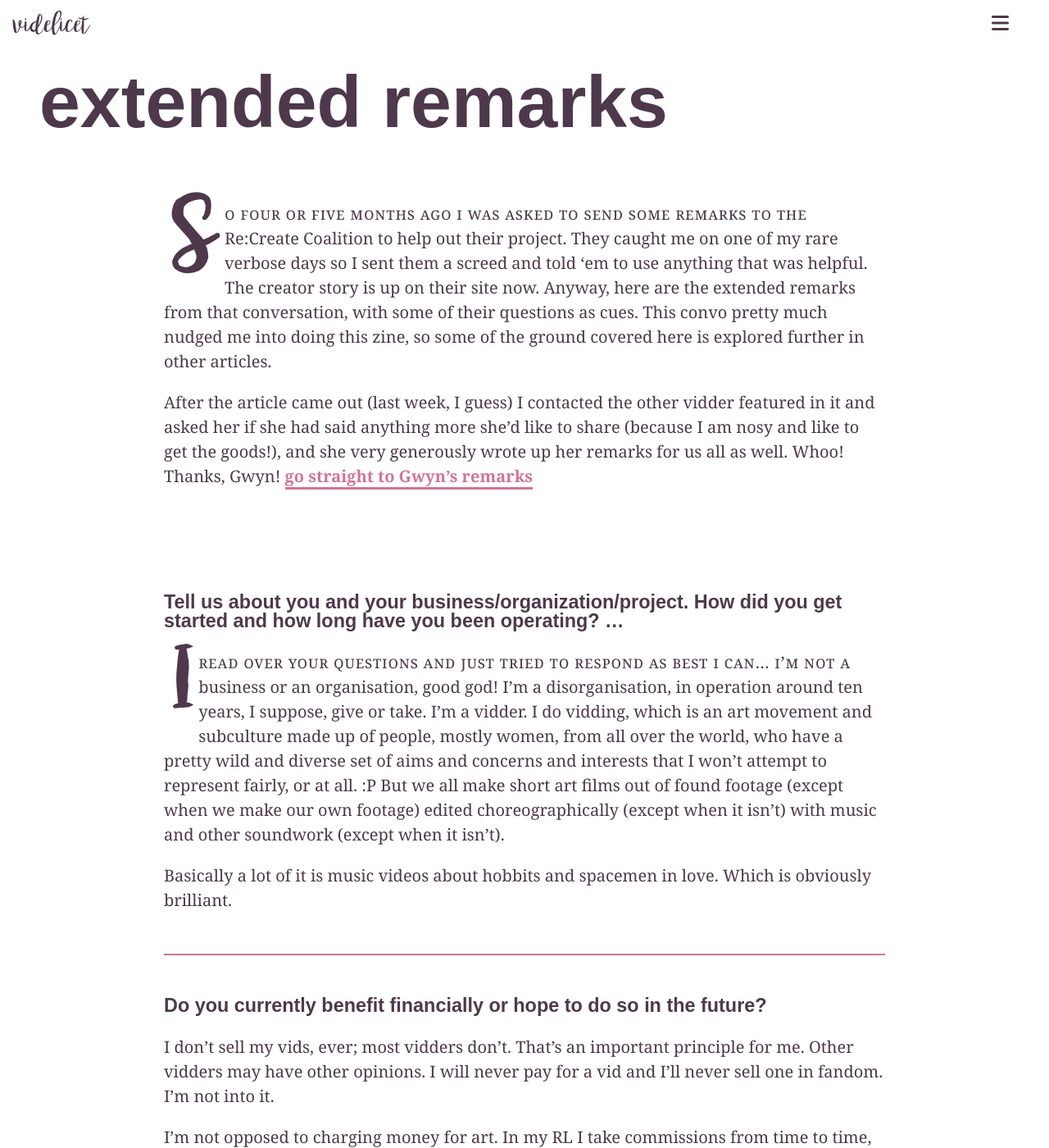
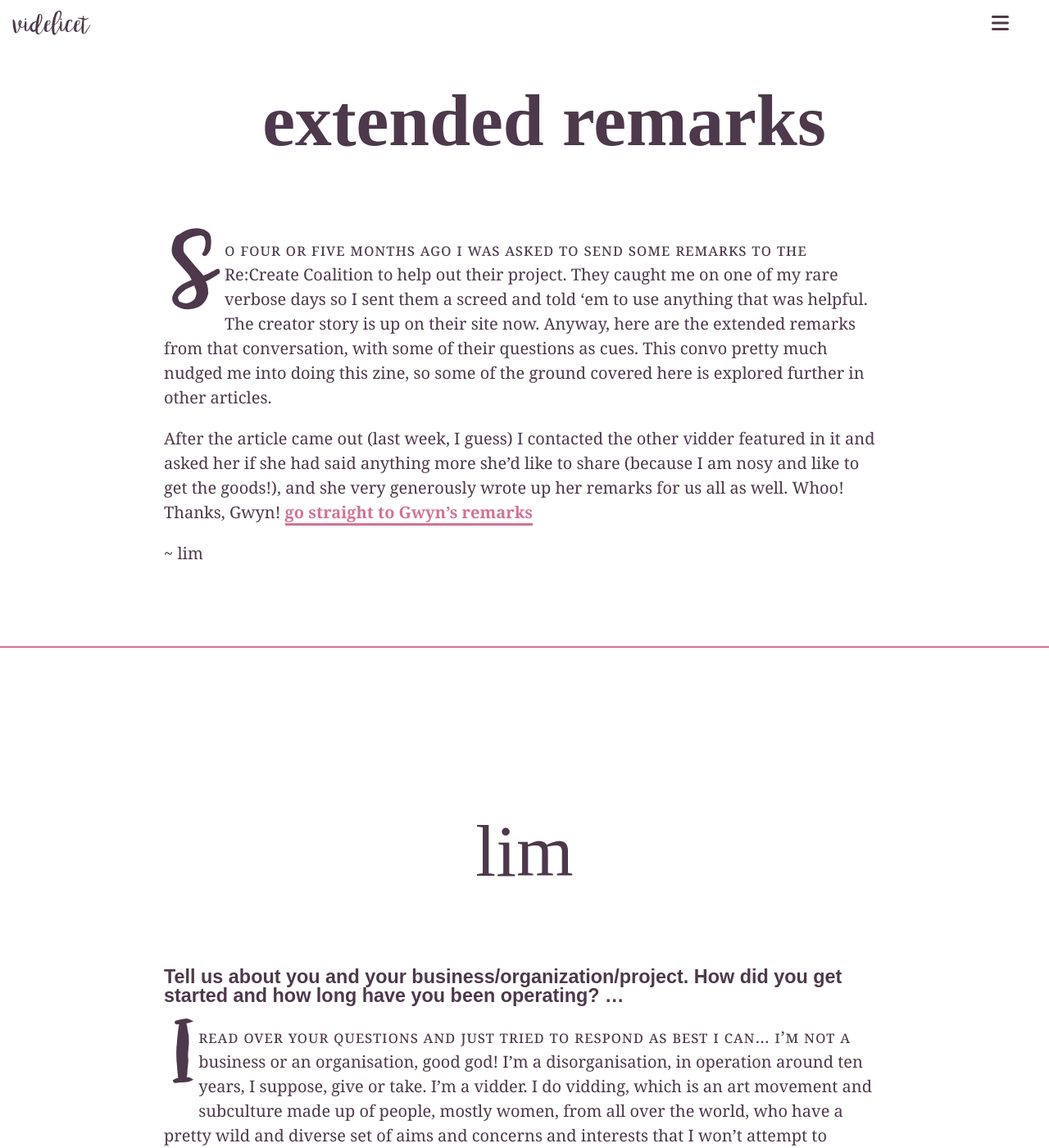
Before and after one commit to limithub/videlicet, a Jekyll site: the page built from _posts/2017-03-04-limterview.md, in a window 1280 px wide and 1400 px high. Shown: the whole window at 82% size. Built offline with Jekyll 4.4.1, drawn with Linux system fonts in a browser that asks for light colours; nearby versions of some CDN libraries; some of the changed text lies outside the part shown.

Commit message:
completed limterview

```diff
--- a/_posts/2017-03-04-limterview.md
+++ b/_posts/2017-03-04-limterview.md
@@ -5,19 +5,28 @@
 pitch: |
  Extended remarks from the Re:Create Coalition interview
 hero: assets/pics/posts/interview/images-head.jpg
-tools: [scrollify, youtube]
-fonts: ["Abril Fatface", Amatic SC"]
+tools: [scrollify]
+fonts: [Oswald, Meddon]
 resources: |
 code: |
+ article h2 {font:7vw/1.5 "Meddon", serif; text-align:center;}
+ #tos {clear:right}
 categories: [articles, vidding]
 ---
 <section class="copy" markdown="1">
 So four or five months ago I was asked to send some remarks to the Re:Create Coalition to help out their project. They caught me on one of my rare verbose days so I sent them a screed and told 'em to use anything that was helpful. The creator story is up on their site now. Anyway, here are the extended remarks from that conversation, with some of their questions as cues. This convo pretty much nudged me into doing this zine, so some of the ground covered here is explored further in other articles.
 
 After the article came out (last week, I guess) I contacted the other vidder featured in it and asked her if she had said anything more she'd like to share (because I am nosy and like to get the goods!), and she very generously wrote up her remarks for us all as well. Whoo! Thanks, Gwyn! [go straight to Gwyn's remarks](#gwyn)
+
+~ lim
 </section>
 
+<hr />
+
 <section class="copy" markdown="1">
+## lim
+
+
 ### Tell us about you and your business/organization/project. How did you get started and how long have you been operating? ...
 
 I read over your questions and just tried to respond as best I can... I'm not a business or an organisation, good god! I’m a disorganisation, in operation around ten years, I suppose, give or take. I’m a vidder. I do vidding, which is an art movement and subculture made up of people, mostly women, from all over the world, who have a pretty wild and diverse set of aims and concerns and interests that I won’t attempt to represent fairly, or at all. :P But we all make short art films out of found footage (except when we make our own footage) edited choreographically (except when it isn’t) with music and other soundwork (except when it isn’t).
@@ -39,21 +48,17 @@
 
 ### IP
 
+<aside class="right" markdown="1">
+(Novelty is interesting, isn’t it? It’s the basis of consumerism but you really have to work hard to train kids into it. If you have kids or know kids, you’ll know that when they’re small, they really want repetition - they think the best thing in the world is to read the same book twenty times in a row. Or sing the same song over and over. Or knock down blocks. My niece puts bricks in a bucket and shakes them, over and over. Again! Again! And you’ll know that it takes years, even, for them to really be thrilled by new toys at Christmas. That’s the joke isn’t it - I bought little Sophie all these marvellous toys and she’s just playing with the boxes.)
+</aside>
+
 And you know, culture can’t be owned. You can control expression, you can shut people down and scare them into silence, and put them in jail, of course, but you can’t stop them thinking unless you kill them, and with that so dies the culture. You can’t have it both ways. If you want to sell them your ideas, then you can’t stop those ideas living in their minds, shaping their thoughts, coming out again as speech. Intellectual property is a fantasy, really. Originality is a fantasy. In some ways vidding exposes this too starkly to be borne, perhaps - a lot of vidding technique is really about patterning, flow and raccord - showing this is like that, this is like that. Here is this scene, this man on his knees in the rain, holding his arms up, and here it is again and again and again, like an iconology, I suppose. It’s heresy.
 
 I can say what I like about the Queen, but I had better shut my mouth about Mickey Mouse or I will be TOSd, C&D'd, DMCAd, served, sued, chased offline. That’s interesting to me. I’m compelled to go there. Aren’t you? I can’t leave it alone. Ten years and I’m still stuck on that.
 
-<section class="invert">
-<div class="mid copy" markdown="1">
-(Novelty is interesting, isn’t it? It’s the basis of consumerism but you really have to work hard to train kids into it. If you have kids or know kids, you’ll know that when they’re small, they really want repetition - they think the best thing in the world is to read the same book twenty times in a row. Or sing the same song over and over. Or knock down blocks. My niece puts bricks in a bucket and shakes them, over and over. Again! Again! And you’ll know that it takes years, even, for them to really be thrilled by new toys at Christmas. That’s the joke isn’t it - I bought little Sophie all these marvellous toys and she’s just playing with the boxes.)
-</div>
-</section>
 
-<div class="parallax" id="tos">
-<h3>TOS</h3>
-</div>
+### TOS
 
-<section class="copy" markdown="1">
 ### Have you been faced with any copyright challenges since you first launched?
 
 I’ve been tossed off so many sites - I can’t even remember them all: imeem was a big one - a lot of vidders invested a lot of energy into that site and we all got tossed in one go. I posted a vid called Us there in 2007, that went sort of viral and was part of an important moment in the community, a time of artistic and social change, and all those comments and that history is gone now. I wasn’t crying about it or anything; I’m just saying cause you asked. And Blip, I got tossed from blip a year or so ago. Vimeo, dailymotion I think? Some place with an orange header... soooo many. I don’t try new places any more. I only post to Youtube now, for streaming. Youtube tosses vidders all the time - there’s a lot of backchannel networking to re-find people once they are tossed - but it’s big enough that you can just re-join and re-up. Takedowns are more common and most vidders don’t contest them, but they do alter their vids to get around ContentId, so it [distorts the aesthetic](http://vidding.tumblr.com/post/149267417129/notes-towards-contentids-effects-on-vidding-fx).
@@ -62,10 +67,9 @@
 
 I have had probably one third of all my vids taken down off Youtube. Nowadays I contest takedowns, because I am an Old now and so I feel obliged to do it for the kids. And I’ve always won, so far - they don’t really want to push it, they just want to bully you. But even if you do contest, your vid is still choked (The Choke is when your vid is suspended for 30 days and then when it comes online it doesn’t count as new so it doesn’t get into the sidebar or searches, so you can’t find your people). It’s not AS big a deal for me as I have my own site and people download directly from me when I am choked or tossed, but most vidders don’t have that. I’m very lucky to have that, for now. Of course that could get closed down. Anything could.
 
-<div class="youtube-player" data-id= ""></div>
+<div class="video"><iframe width="560" height="315" src="https://www.youtube.com/embed/_yxHKgQyGx0?rel=0" frameborder="0" allowfullscreen></iframe></div>
 
 When Youtube took [Us](https://www.youtube.com/watch?v=_yxHKgQyGx0) down, it was just after they had put it up on their front page as one of the [Landmarks of Youtube](https://youtube.googleblog.com/2009/11/curator-of-month-michael-wesch.html), LOL. That’s the first time I contested actually, in 2009. Before that I had just accepted it, like the weather. But anyway that time I called in the OTW Legal to back me up because it properly vexed me, you know? Youtube liked it well enough when that vid was in museums and in the Library of Congress and all that, when academics were arguing that Youtube was [culturally important](https://www.youtube.com/watch?v=TPAO-lZ4_hU&list=PLliE8mqiSLjwoQ7sXRXkd-JEmFhtIfaur) should be protected from the RIAA because of remix, <em>because</em> of this UGC content, but not enough to actually do anything themselves to protect or support the content. We are just cattle, I get it. But even cattle get protection from the wolves! A fence. A guard-dog. I was so vexed!
-<div class="youtube-player" data-id= ""></div>
 
 Anyway, the process changes all the time, but it doesn’t stop. When I contested [Expo](http://limvids.tumblr.com/post/95534697172/expo#notes) Disney only choked me for the weekend, but I just fought a takedown on a vid called [Horse](/articles/vidding/legal) and Endemol choked me for three months, the fight took three months, and the forms now, oh my god, are terrifying! I had a lot of help - I had OTW help and a real life copyright lawyer and it was still absolutely arse gravy, the whole thing. I had to write a CV and put in my name and address and say I was prepared to go to jail. (Over a BBC fanvid, as well, which is extra depressing, really. I’m such a good girl. I pay my tv licence and I don’t even have a proper telly!) They never tell you the next step in the process so you are fighting blind. They design the forms to be intimidating. Most people don’t dare. It’s a chilling effect.
 
@@ -77,22 +81,25 @@
 I’m a Youtube vidder, broadly of that generation, and I personally would never have vidded without the internet. The last 10 years, I was caring 24/7 the whole time I was vidding, so obviously I couldn’t access anything offline as I had no money and couldn’t go out anyway. So it was internet or nothing for me. And that’s true for a lot of people. There are people shut up all over the place who can’t get into the world any other way.
 
 I can't think of anything else to say. Perhaps at least some of this is useful.
-
-lim
 </section>
 
-<div class="youtube-player fullscreen" data-id="tzP8kBrXCP4"></div>
+<hr />
 
 <section class="copy" markdown="1">
 ## Gwyn
 
+> we called ourselves the Media Cannibals
+
 I did my interview on the phone from a hotel room in Washington DC, so I don't remember a lot of what I said exactly, but these are some of the things I wanted to discuss when we talked.
 
-I started vidding  on VCRs back in the mid-'90s as part of a group that called themselves the Media Cannibals. Back then fans used to trade tapes of vids or sell them at cons, but you didn't sell them to make money, you sold them to make back the cost of the duplicating and the cost of the tapes and the  mailing, all that stuff. When I started out, almost everything was done under the table, especially fanworks that were not heteronormative or for general audiences — you had to kind of do the <em>wink wink nudge nudge</em> thing, ask what they had under the table or if they knew anyone who had vid tapes (we called them songvids back then, to distinguish them from professional music videos). Vids were very much made for a fannish audience by fans, there was no wider network of distribution so outsiders never saw them really.
+<blockquote class="sidequote right"><p>wink wink nudge nudge</p></blockquote>
+I started vidding on VCRs back in the mid-'90s as part of a group that called themselves the Media Cannibals. Back then fans used to trade tapes of vids or sell them at cons, but you didn't sell them to make money, you sold them to make back the cost of the duplicating and the cost of the tapes and the  mailing, all that stuff. When I started out, almost everything was done under the table, especially fanworks that were not heteronormative or for general audiences — you had to kind of do the <em>wink wink nudge nudge</em> thing, ask what they had under the table or if they knew anyone who had vid tapes (we called them songvids back then, to distinguish them from professional music videos). Vids were very much made for a fannish audience by fans, there was no wider network of distribution so outsiders never saw them really.
 
-Most of the time you saw vids at cons and on the tapes you got from vidders. People were very afraid of vids getting out there into the mainstream at first; we saw a lot of potential for legal action against us and it was worrying. I know people who still do password their vids sites and don't post to streaming services.
+Most of the time you saw vids at cons and on the tapes you got from vidders. People were very afraid of vids getting out there into the mainstream at first; we saw a lot of potential for legal action against us and it was worrying. I know people who still do password their vid sites and don't post to streaming services.
 
 These days pretty much anybody can make a vid, but back then you had to spend a lot of money for the equipment, the supplies, all that stuff--it wasn't an easy entry point. You often had to be mentored into fandom and especially with vidding, you really had to have someone show you how to set the equipment up and use it. Aesthetic concepts were passed down from the teachers to the students, basically, and so the art form evolved that way. Then computers came along and with each successive generation it became easier and easier not just to make vids but to put them online.
+
+<blockquote class="sidequote left invert"><p>we're always trying to find new ways to distribute</p></blockquote>
 
 The copyright issues changed, too – with VCRs you had to worry about things like Macrovision, being able to duplicate large quantities of tapes somewhere and not get arrested or fined for it, that sort of thing. These days it's DRM  and whatever license a music company has with YouTube or Vimeo, blocking in certain countries  because their IP laws are different, etc. It's really a challenge, and outside of YouTube and Vimeo, a lot of the streaming places that vidders were using to host the vids have gone away, so we're always trying to find new ways to distribute them. But I mean, we were doing it through private and under the table networks before, so there will probably always be ways to get the vids out there as long as there are vids being made.
 
@@ -102,6 +109,6 @@
 
 We also know that the people who produce movies and TV shows are usually men and rarely interested in the kinds of stories that we're interested in examining the way vids can allow you to: you can make a more intimate story or a character study or focus on visual aspects. Hollywood caters to the male gaze; they care more about explosions and superheroes beating the crap out of each other, but a lot of times fans would much rather have a story about two characters in a relationship, or they want to examine something that made a character who they are, or they might believe a character's queer, for instance, and want to represent that, or a woman who is relegated to the background can become the kickass central focus of a story in a way she'd never get to in the source. We know we'll never get to see that normally, and that's the cool thing about vidding--we find music that can tell the story we want to tell, and then we put the visuals together with it and voila--we have an entirely new tale.
 
-gwyn
+<div class="video"><iframe width="560" height="315" src="https://www.youtube.com/embed/JhwmhXDFnuE?rel=0" frameborder="0" allowfullscreen></iframe></div>
 
 </section>
```
